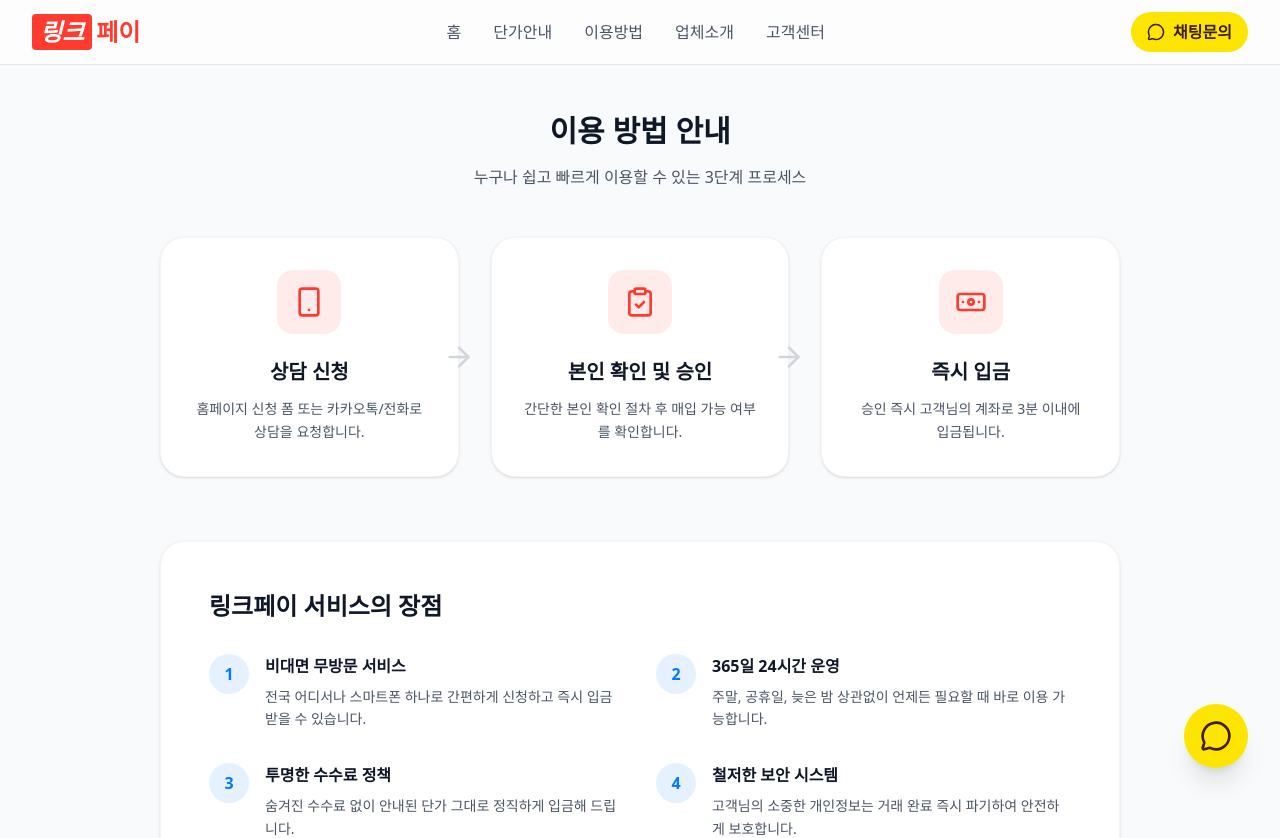
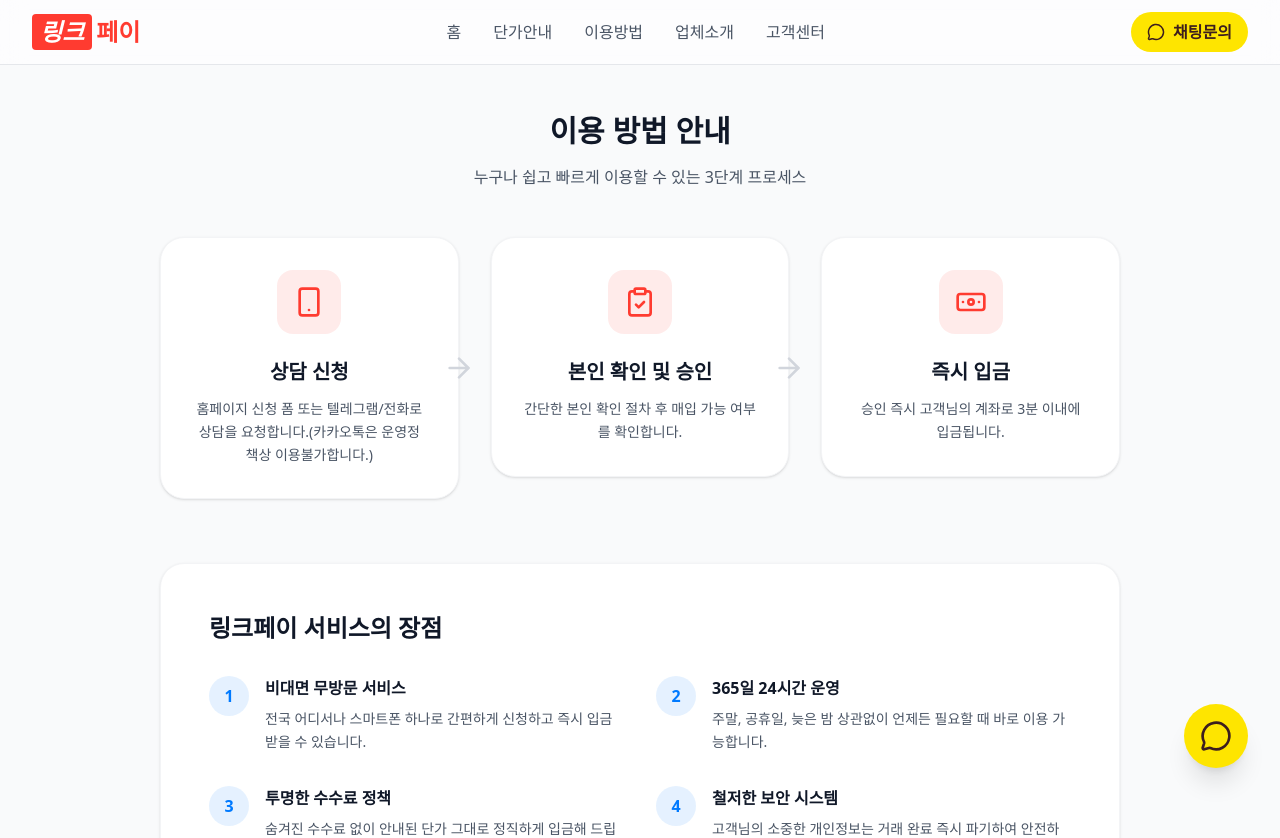
Before and after one commit to cowcow119900-creator/3-, a React (Vite) app: page /services in a window 1280 px wide. Shown: the top 838 px of the page. Built offline with nearby package versions, Linux system fonts and the light colour scheme; a web font is replaced by a local one.

Commit message:
Update Services.tsx

```diff
--- a/src/pages/Services.tsx
+++ b/src/pages/Services.tsx
@@ -5,7 +5,7 @@ export default function Services() {
     {
       icon: <Smartphone size={32} />,
       title: "상담 신청",
-      desc: "홈페이지 신청 폼 또는 카카오톡/전화로 상담을 요청합니다."
+      desc: "홈페이지 신청 폼 또는 텔레그램/전화로 상담을 요청합니다.(카카오톡은 운영정책상 이용불가합니다.)"
     },
     {
       icon: <ClipboardCheck size={32} />,
```
